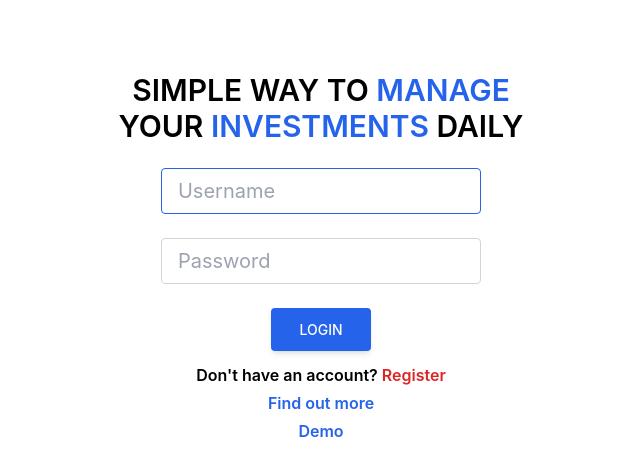
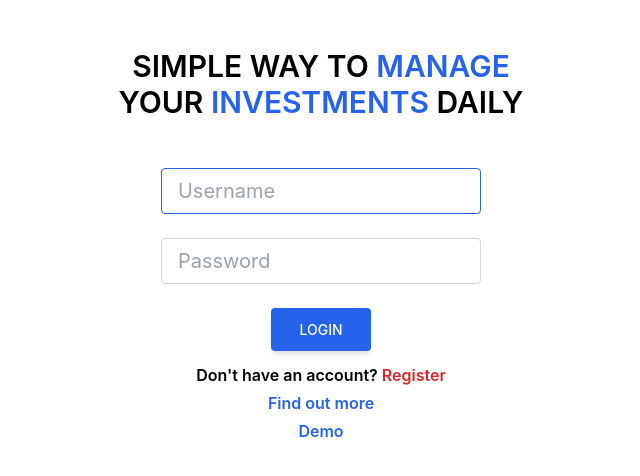
Before and after one commit to MartinKratochvilProgramy/Daily_portfolio_manager_frontend, a React (Vite) app: page / in a window 1280 px wide. Shown: the top 476 px of the page, without its empty margins (319-959 px from the left). Built offline with nearby package versions, Linux system fonts and the light colour scheme.

Commit message:
same margins on header

```diff
--- a/src/pages/Login.tsx
+++ b/src/pages/Login.tsx
@@ -103,7 +103,7 @@ export default function Login() {
             <div className="w-10/12 xsm:w-5/12 md:w-4/12 mb-12 md:mb-0 h-full">
               <form onSubmit={(e) => login(e, username, password)}>
 
-                <h1 className='text-black text-3xl font-semibold mt-2 pt-8 md:pt-16 mb-6'>
+                <h1 className='text-black text-3xl font-semibold my-6 md:my-12'>
                   SIMPLE WAY TO <span className='text-blue-600'>MANAGE</span>
                   <br />
                   YOUR <span className='text-blue-600'>INVESTMENTS</span> DAILY
```
